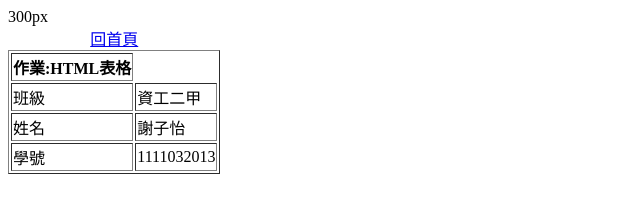
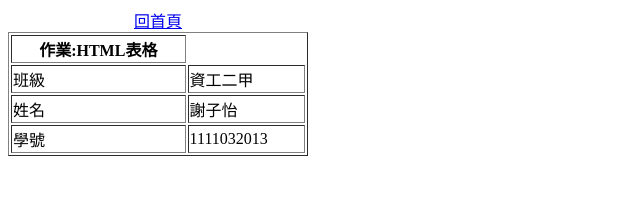
Before and after one commit to s1111032013/1111032013-2, a plain HTML site: page index.html in a window 1280 px wide. Shown: the whole page, without its empty margins (0-640 px from the left). Drawn offline with Linux system fonts and the light colour scheme.

Commit message:
Update index.html

```diff
--- a/index.html
+++ b/index.html
@@ -1,4 +1,4 @@
-<table border="1"><width>300px</width>
+<table border="1" width="300px">
    <caption><a href=”https://s1111032013.github.io/1111032013/”>回首頁</a></caption>
    <tr>
       <th>作業:HTML表格</th>
```
